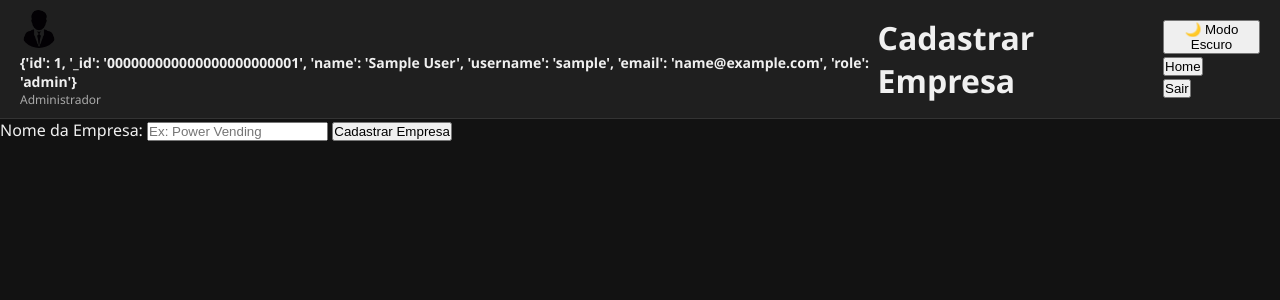
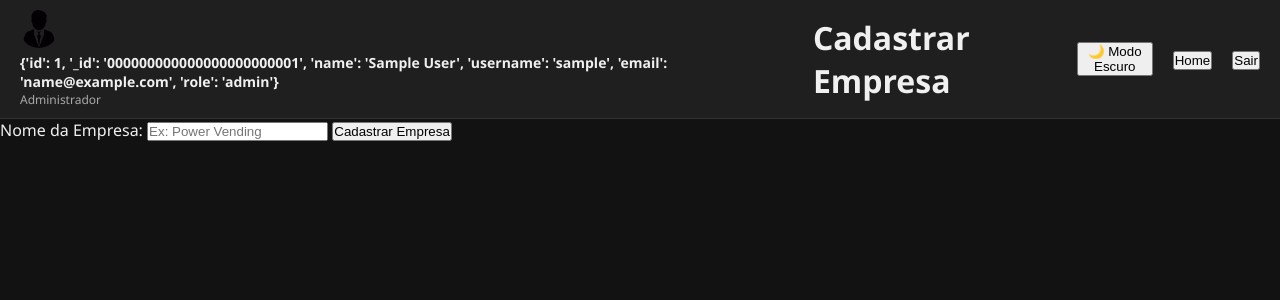
Before and after one commit to ThiagoViniciosAnacleto/suporte-power-vending, a Flask app: page /cadastrar_empresa in a window 1280 px wide. Shown: the top 300 px of the page. Run offline with Flask 3, Linux system fonts and the light colour scheme; the visitor is signed in with stand-in values (Sample User, id 1); some libraries are stand-ins or nearby versions.

Commit message:
update style.css
update style.css

```diff
--- a/static/style.css
+++ b/static/style.css
@@ -24,12 +24,14 @@ body {
   height: 100vh;
 }
 
-.topbar {
+/* HEADER */
+header.topbar {
+  grid-area: header;
+  background-color: #1f1f1f;
   display: flex;
   justify-content: space-between;
   align-items: center;
   padding: 10px 20px;
-  background-color: #1f1f1f;
   border-bottom: 1px solid #333;
 }
 
@@ -37,11 +39,10 @@ body {
   height: 42px;
 }
 
-.topbar-nav {
+.topbar-right {
   display: flex;
   align-items: center;
-  flex-grow: 1;
-  justify-content: center;
+  gap: 20px;
 }
 
 .topbar-actions {
@@ -156,7 +157,7 @@ main#conteudo-dinamico {
   box-shadow: 0 4px 10px rgba(0, 0, 0, 0.5);
 }
 
-/* --- Cards chamados (pode mover pra cards_abertos.css depois se quiser separar) --- */
+/* --- Cards chamados --- */
 .cards-abertos-container {
   display: flex;
   flex-wrap: wrap;
@@ -241,7 +242,7 @@ main#conteudo-dinamico {
   background-color: green;
 }
 
-/* Modal (caso queira manter) */
+/* Modal */
 .modal-chamado {
   position: fixed;
   top: 10%;
```
